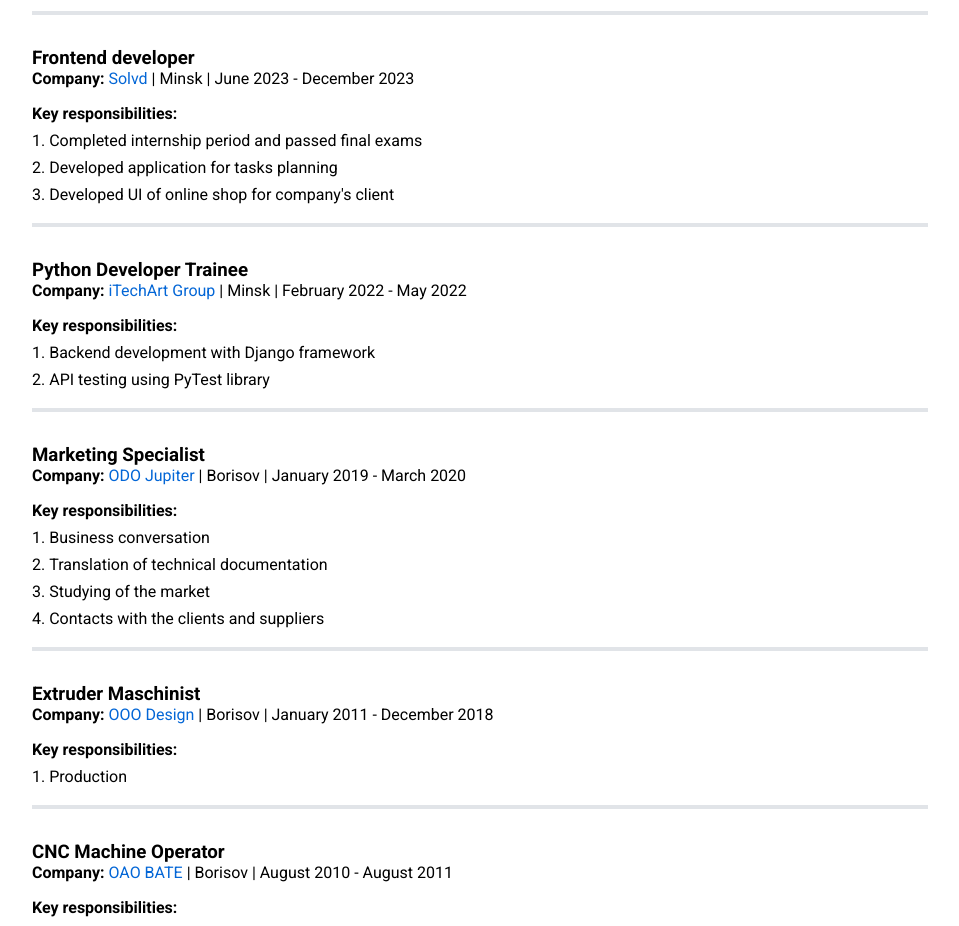
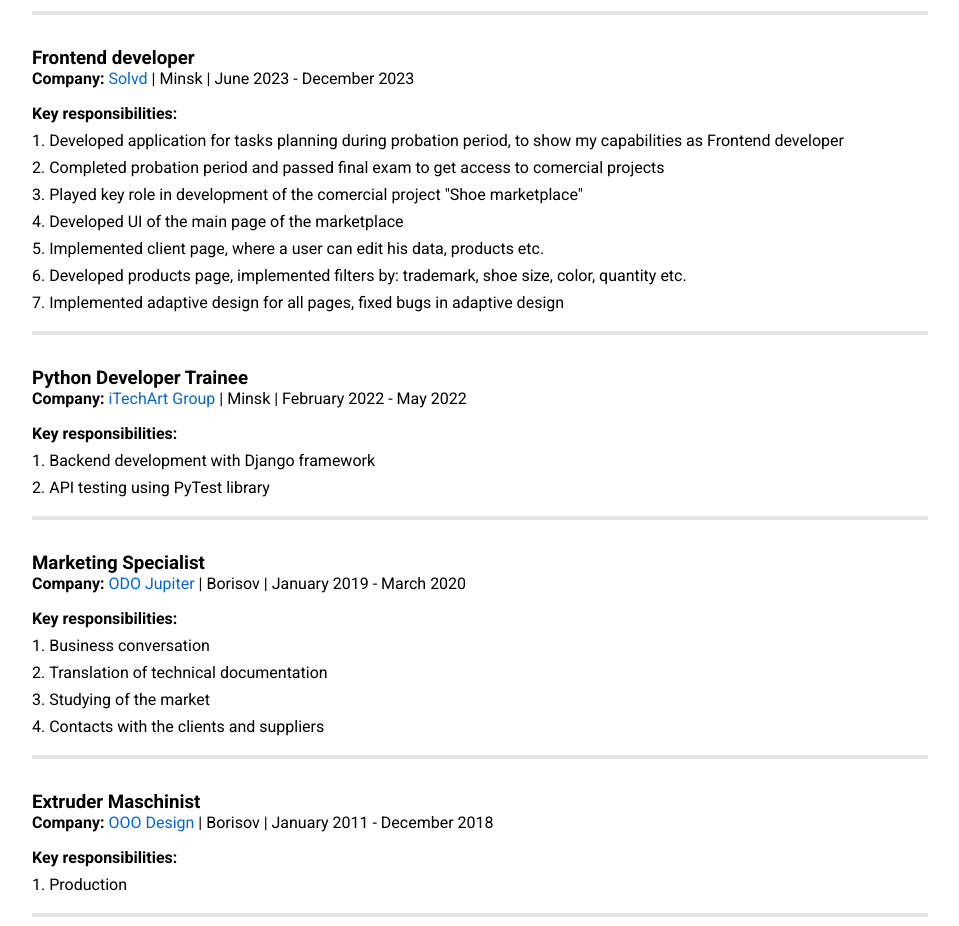
Before and after one commit to Win4esterD/Curriculum-vitae, a React (Vite) app: page / in a window 1280 px wide. Shown: the part 2660-3586 px from the top of the page, without its empty margins (96-1055 px from the left). Built offline with nearby package versions, Linux system fonts and the light colour scheme.

Commit message:
fix: info about Solvd

```diff
--- a/src/sections/Career/Career.tsx
+++ b/src/sections/Career/Career.tsx
@@ -16,9 +16,13 @@ export function Career() {
         city="Minsk"
         workingPeriod="June 2023 - December 2023"
         responsibilities={[
-          'Completed internship period and passed final exams',
-          'Developed application for tasks planning',
-          "Developed UI of online shop for company's client",
+          'Developed application for tasks planning during probation period, to show my capabilities as Frontend developer',
+          'Completed probation period and passed final exam to get access to comercial projects',
+          `Played key role in development of the comercial project "Shoe marketplace"`,
+          `Developed UI of the main page of the marketplace`,
+          `Implemented client page, where a user can edit his data, products etc.`,
+          `Developed products page, implemented filters by: trademark, shoe size, color, quantity etc.`,
+          `Implemented adaptive design for all pages, fixed bugs in adaptive design`,
         ]}
       />
       <br />
```
